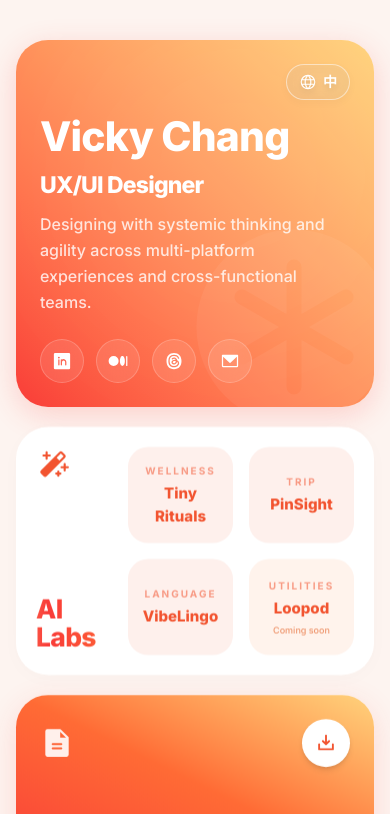
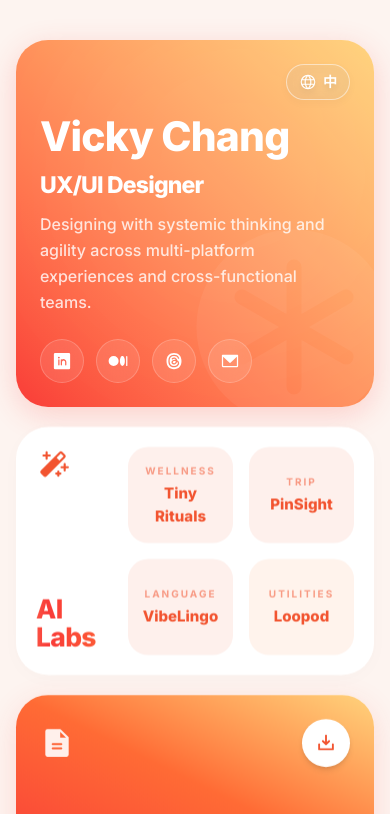
Before and after one commit to cychang0411/2026-portfolio, a Next.js app: page / in a window 390 px wide. Shown: the top 814 px of the page. Built offline with nearby package versions, Linux system fonts and the light colour scheme.

Commit message:
Add Loopod coming soon hover state

```diff
--- a/src/components/portfolio/portfolio-page.tsx
+++ b/src/components/portfolio/portfolio-page.tsx
@@ -630,13 +630,17 @@ export function PortfolioPage() {
                   />
                 </div>
               ))}
-              <div className="flex min-h-0 items-center justify-center rounded-[20px] bg-[#FFF3EC] px-5 py-4 text-center">
+              <div className="group/loopod relative flex min-h-0 items-center justify-center overflow-hidden rounded-[20px] bg-[#FFF3EC] px-5 py-4 text-center">
                 <div>
                   <p className="mb-1 text-[10px] font-bold uppercase tracking-[0.2em] text-[#F25430]/55 md:text-[11px]">
-                    Utilities
+                    {language === "zh" ? "工具" : "Utilities"}
                   </p>
                   <p className="text-[15px] font-extrabold text-[#F25430] md:text-base">Loopod</p>
-                  <p className="mt-1 text-[9px] font-medium text-[#EE946B] md:text-[10px]">Coming soon</p>
+                </div>
+                <div className="pointer-events-none absolute inset-0 flex items-center justify-center bg-black/55 opacity-0 transition-opacity duration-300 group-hover/loopod:opacity-100">
+                  <p className="text-[10px] font-bold uppercase tracking-[0.2em] text-white md:text-[11px]">
+                    {language === "zh" ? "即將上線" : "Coming soon"}
+                  </p>
                 </div>
               </div>
             </div>
```
